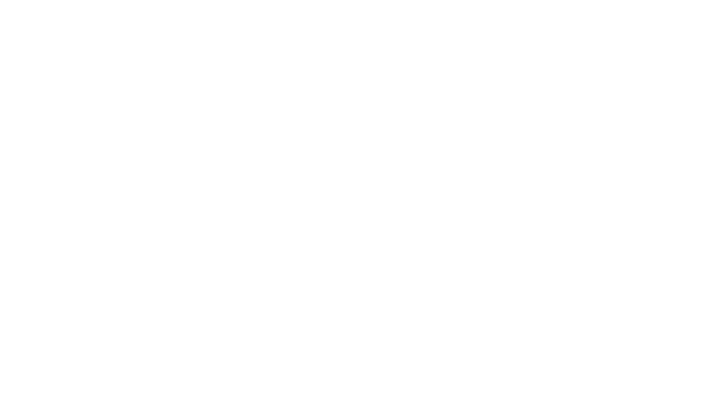
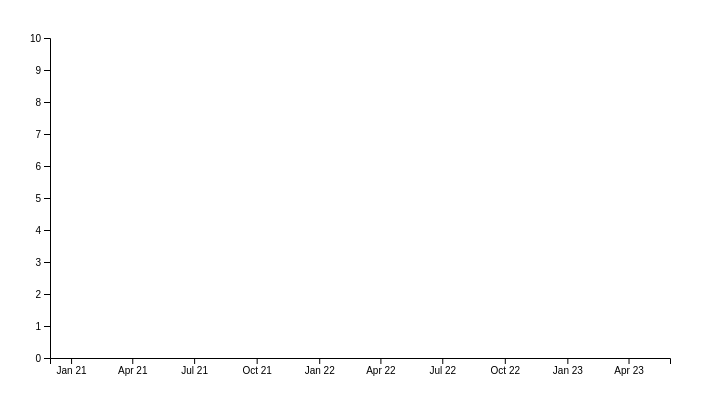
Before and after one commit to o7Ghost/React-Learning-Projects, a React (Vite) app in the folder 05-D3JS/: page / in a window 1280 px wide. Shown: the top 414 px of the page, without its empty margins (8-710 px from the left). Built offline with nearby package versions, Linux system fonts and the light colour scheme.

Commit message:
fix(TimeSeries): fix time series y-axis

```diff
--- a/05-D3JS/src/components/TimeSeriesPlot.tsx
+++ b/05-D3JS/src/components/TimeSeriesPlot.tsx
@@ -27,14 +27,17 @@ export const TimeSeriesPlot = () => {
 
   useEffect(() => {
     if (yAxis.current) {
-      d3.select(xAxis.current).call(d3.axisLeft(yScale));
+      d3.select(yAxis.current).call(d3.axisLeft(yScale));
     }
   }, [yAxis, yScale]);
 
   return (
     <div>
-      <svg width={width} height={height} style={{ overflow: "visible" }}>
-        {/* <g ref={xAxis} transform={`translate(50, 700)`} /> */}
+      <svg width={1000} height={1000} style={{ display: "inline-block" }}>
+        <g
+          ref={xAxis}
+          transform={`translate(${[margin.left, 350].join(",")})`}
+        />
         <g
           ref={yAxis}
           transform={`translate(${[margin.left, margin.top].join(",")})`}
```
